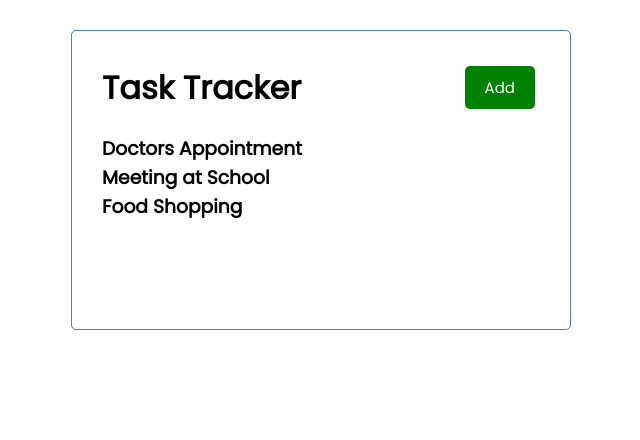
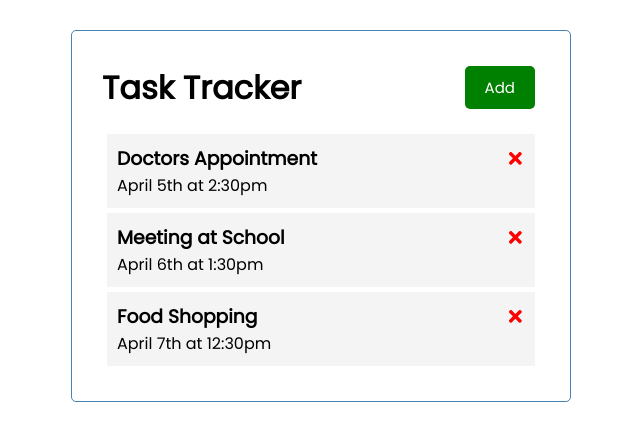
Before and after one commit to Jvictor940/task-tracker, a React (Create React App) app: page / in a window 1280 px wide. Shown: the top 440 px of the page, without its empty margins (319-959 px from the left). Built offline with nearby package versions, Linux system fonts and the light colour scheme.

Commit message:
able to delete tasks

```diff
--- a/package.json
+++ b/package.json
@@ -8,6 +8,7 @@
     "@testing-library/user-event": "^13.5.0",
     "react": "^18.2.0",
     "react-dom": "^18.2.0",
+    "react-icons": "^4.8.0",
     "react-scripts": "5.0.1",
     "web-vitals": "^2.1.4"
   },
--- a/src/App.js
+++ b/src/App.js
@@ -25,10 +25,15 @@
     }
 ])
 
+// Delete Task
+const deleteTask = (id) => {
+  setTasks(tasks.filter((task) => task.id !== id))
+}
+
   return (
     <div className="container">
       <Header title= 'Task Tracker' />
-      <Tasks tasks={tasks} />
+      {tasks.length > 0 ? (<Tasks tasks={tasks} onDelete={deleteTask} />) : ('No Tasks')}
     </div>
   );
 }
--- /dev/null
+++ b/src/components/Task.js
@@ -0,0 +1,12 @@
+import { FaTimes } from 'react-icons/fa'
+
+const Task = ({ task, onDelete }) => {
+    return (
+        <div className='task'>
+            <h3>{task.text} <FaTimes style={{ color:'red', cursor: 'pointer' }} onClick={() => onDelete(task.id) } /></h3>
+            <p>{task.day}</p>
+        </div>
+    )
+}
+
+export default Task;
--- a/src/components/Tasks.js
+++ b/src/components/Tasks.js
@@ -1,9 +1,10 @@
+import Task from './Task'
 
-const Tasks = ({ tasks }) => {
+const Tasks = ({ tasks, onDelete }) => {
     return (
         <div>
             {tasks.map((task) => (
-                <h3 key={task.id}>{task.text}</h3>
+                <Task key={task.id} task={task} onDelete={onDelete} />
             ))}
         </div>
     )
--- a/src/index.css
+++ b/src/index.css
@@ -53,3 +53,20 @@
   display: block;
   width: 100%;
 }
+
+.task {
+  background: #f4f4f4;
+  margin: 5px;
+  padding: 10px;
+  cursor: pointer;
+}
+
+.task.reminder {
+  border-left: 5px solid green;
+}
+
+.task h3 {
+  display: flex;
+  align-items: center;
+  justify-content: space-between;
+}
```
Also changed, not shown: 1 other file (tests, documents, lock files or other folders).
